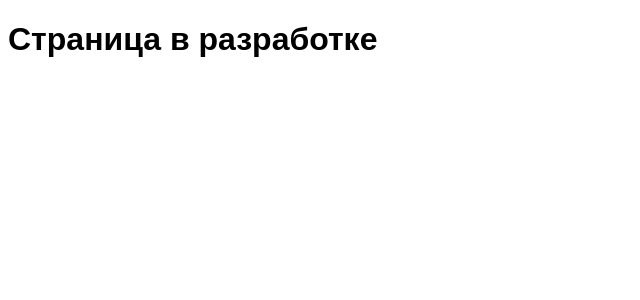
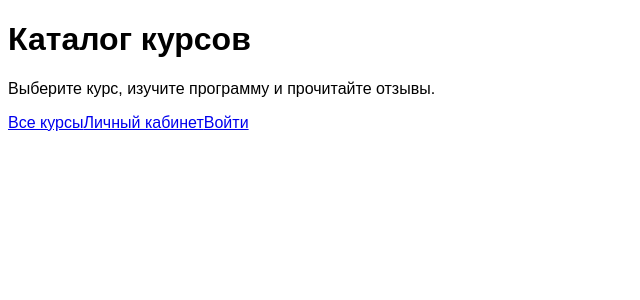
Before and after one commit to dobrv4er/32pr, a Vue app: page / in a window 1280 px wide. Shown: the top 300 px of the page, without its empty margins (0-640 px from the left). Built offline with nearby package versions, Linux system fonts and the light colour scheme.

Commit message:
Добавлены данные курсов и главная страница

```diff
--- a/src/pages/HomePage.vue
+++ b/src/pages/HomePage.vue
@@ -1,3 +1,11 @@
 <template>
-  <h1>Страница в разработке</h1>
+  <main>
+    <h1>Каталог курсов</h1>
+    <p>Выберите курс, изучите программу и прочитайте отзывы.</p>
+    <nav>
+      <RouterLink to="/courses">Все курсы</RouterLink>
+      <RouterLink to="/dashboard">Личный кабинет</RouterLink>
+      <RouterLink to="/login">Войти</RouterLink>
+    </nav>
+  </main>
 </template>
```
Also changed, not shown: src/data/courses.js (added, +26 -0 lines).
